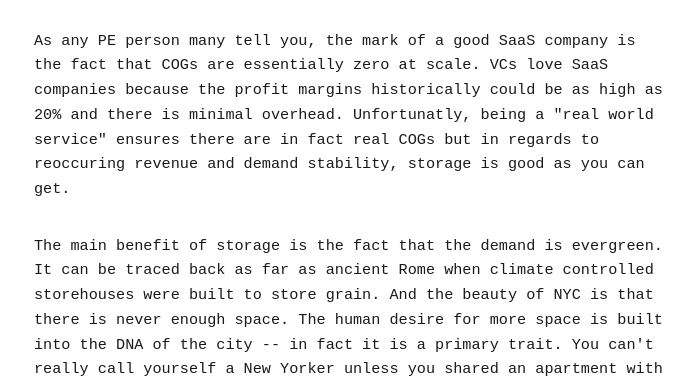
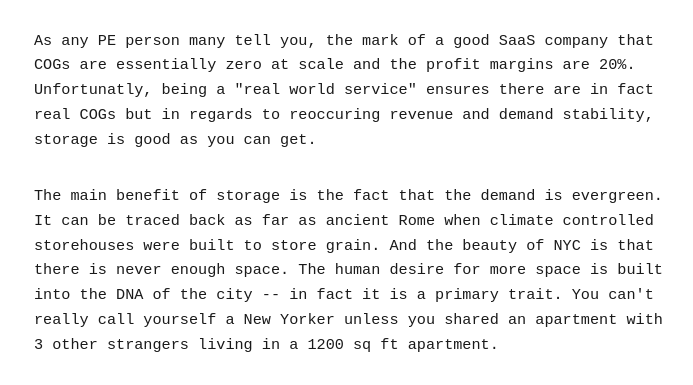
Before and after one commit to jmuller3140/storage-blog, a Gatsby site: page /storage-as-a-service/ in a window 1280 px wide. Shown: the part 404-789 px from the top of the page, without its empty margins (290-983 px from the left). Built offline with nearby package versions, Linux system fonts and the light colour scheme; Gatsby itself is replaced by a stand-in of ours; some packages are replaced by stand-ins of ours; no server answers.

Commit message:
asdasdas

```diff
--- a/content/blog/storage-as-a-service/index.md
+++ b/content/blog/storage-as-a-service/index.md
@@ -10,7 +10,7 @@
 ## The Current Analysis
 Storage as a service is an amazing best business. It is as close to SaaS as you can get without actually being a software company.
 
-As any PE person many tell you, the mark of a good SaaS company is the fact that COGs are essentially zero at scale. VCs love SaaS companies because the profit margins historically could be as high as 20% and there is minimal overhead. Unfortunatly, being a "real world service" ensures there are in fact real COGs but in regards to reoccuring revenue and demand stability, storage is good as you can get.
+As any PE person many tell you, the mark of a good SaaS company that COGs are essentially zero at scale and the profit margins are 20%. Unfortunatly, being a "real world service" ensures there are in fact real COGs but in regards to reoccuring revenue and demand stability, storage is good as you can get.
 
 The main benefit of storage is the fact that the demand is evergreen. It can be traced back as far as ancient Rome when climate controlled storehouses were built to store grain. And the beauty of NYC is that there is never enough space. The human desire for more space is built into the DNA of the city -- in fact it is a primary trait. You can't really call yourself a New Yorker unless you shared an apartment with 3 other strangers living in a 1200 sq ft apartment.
 
```
